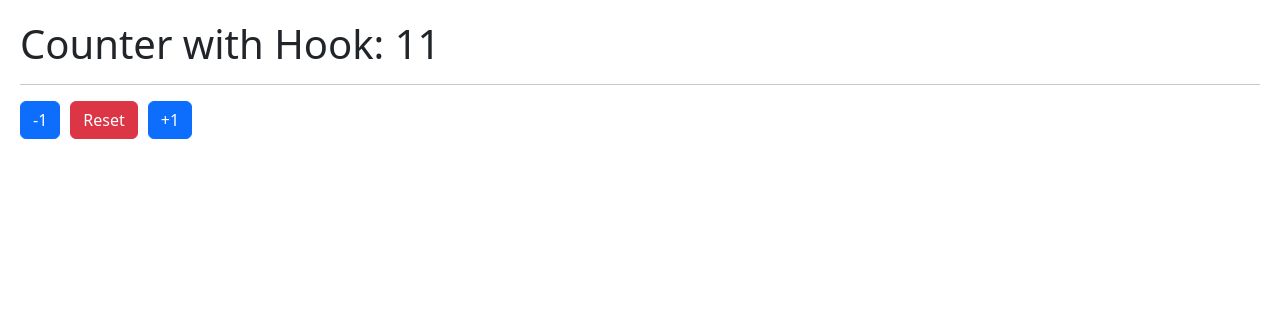
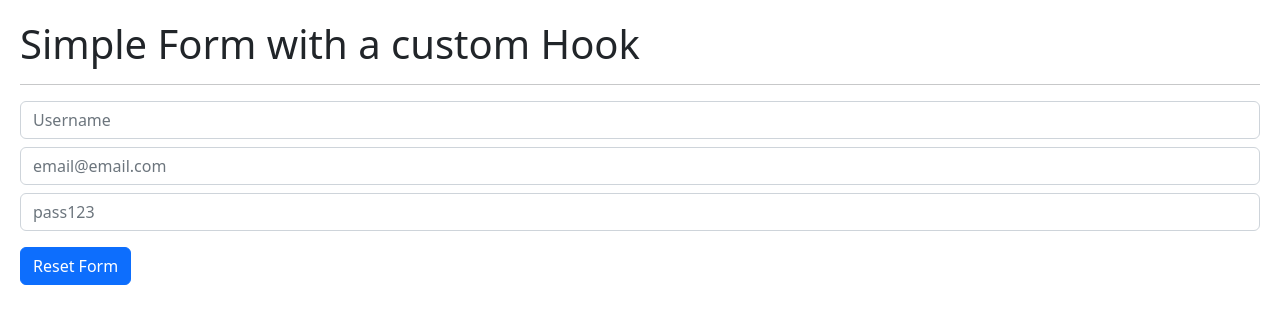
Before and after one commit to Fairfaxx/All-about-hooks, a React (Vite) app: page / in a window 1280 px wide. Shown: the top 324 px of the page. Built offline with nearby package versions, Linux system fonts and the light colour scheme.

Commit message:
useEffect hook + custom hook form (#2)
Co-authored-by: FefeLemaire <federico.lemaire@alloy.digital>

```diff
--- /dev/null
+++ b/src/02-useEffect/FormWithCustomHook.jsx
@@ -0,0 +1,57 @@
+import { useForm } from '../hooks/useForm';
+import { Message } from './Message';
+
+export const FormWithCustomHook = () => {
+  const { formState, onResetForm, handleChange } = useForm({
+    username: '',
+    email: '',
+    password: '',
+  });
+
+  const { username, email, password } = formState;
+
+  // useEffect(() => {
+  //   // Without a dependency the useEffect will be called every time a change is made
+  //   // With an empty array dependency it will be called just when the component is created
+  //   // With a dependency it will be called when the component is created and every time the dependency is has a change
+
+  //   return () => {};
+  // }, []);
+
+  return (
+    <>
+      <h1>Simple Form with a custom Hook</h1>
+      <hr />
+      <input
+        type="text"
+        className="form-control"
+        placeholder="Username"
+        name="username"
+        value={username}
+        onChange={handleChange}
+      />
+      <input
+        type="email"
+        className="form-control mt-2"
+        placeholder="email@email.com"
+        name="email"
+        value={email}
+        onChange={handleChange}
+      />
+      <input
+        type="password"
+        className="form-control mt-2"
+        placeholder="pass123"
+        name="password"
+        value={password}
+        onChange={handleChange}
+      />
+
+      {username === 'Fefee' && <Message />}
+
+      <button onClick={onResetForm} className="btn btn-primary mt-3">
+        Reset Form
+      </button>
+    </>
+  );
+};
--- /dev/null
+++ b/src/02-useEffect/Message.jsx
@@ -0,0 +1,26 @@
+import { useEffect, useState } from 'react';
+
+export const Message = () => {
+  const [coords, setCoords] = useState({ x: 0, y: 0 });
+
+  useEffect(() => {
+    const onMouseMove = ({ x, y }) => {
+      // const coords = { x, y };
+      setCoords({ x, y });
+    };
+
+    window.addEventListener('mousemove', onMouseMove);
+
+    return () => {
+      window.removeEventListener('mousemove', onMouseMove);
+      console.log('unmounted');
+    };
+  }, []);
+
+  return (
+    <>
+      <h3>User existed</h3>
+      {JSON.stringify(coords)}
+    </>
+  );
+};
--- /dev/null
+++ b/src/02-useEffect/SimpleForm.jsx
@@ -0,0 +1,51 @@
+import { useEffect, useState } from 'react';
+import { Message } from './Message';
+
+export const SimpleForm = () => {
+  const [formState, setFormState] = useState({
+    username: 'Fefe',
+    email: 'fefe@example.com',
+  });
+
+  const { username, email } = formState;
+
+  const handleChange = (e) => {
+    setFormState({
+      ...formState,
+      [e.target.name]: e.target.value,
+    });
+  };
+
+  useEffect(() => {
+    // Without a dependency the useEffect will be called every time a change is made
+    // With an empty array dependency it will be called just when the component is created
+    // With a dependency it will be called when the component is created and every time the dependency is has a change
+
+    return () => {};
+  }, []);
+
+  return (
+    <>
+      <h1>Simple Form</h1>
+      <hr />
+      <input
+        type="text"
+        className="form-control"
+        placeholder="Username"
+        name="username"
+        value={username}
+        onChange={handleChange}
+      />
+      <input
+        type="email"
+        className="form-control mt-2"
+        placeholder="email@email.com"
+        name="email"
+        value={email}
+        onChange={handleChange}
+      />
+
+      {username === 'Fefee' && <Message />}
+    </>
+  );
+};
--- /dev/null
+++ b/src/hooks/useForm.js
@@ -0,0 +1,22 @@
+import { useState } from 'react';
+
+export const useForm = (initialForm = {}) => {
+  const [formState, setFormState] = useState(initialForm);
+
+  const handleChange = (e) => {
+    setFormState({
+      ...formState,
+      [e.target.name]: e.target.value,
+    });
+  };
+
+  const onResetForm = () => {
+    setFormState(initialForm);
+  };
+  //  username: '', email: '', password: '' }
+  return {
+    formState,
+    onResetForm,
+    handleChange,
+  };
+};
--- a/src/main.jsx
+++ b/src/main.jsx
@@ -1,8 +1,10 @@
 import React from 'react';
 import ReactDOM from 'react-dom/client';
-import { CounterWithCustomHook } from './01-useState/CounterWithCustomHook';
 // import { HooksApp } from './HooksApp';
 // import { CounterApp } from './01-useState/CounterApp';
+// import { CounterWithCustomHook } from './01-useState/CounterWithCustomHook';
+// import { SimpleForm } from './02-useEffect/SimpleForm';
+import { FormWithCustomHook } from './02-useEffect/FormWithCUstomHook';
 
 import './index.css';
 
@@ -10,6 +12,8 @@ ReactDOM.createRoot(document.getElementById('root')).render(
   <React.StrictMode>
     {/* <HooksApp /> */}
     {/* <CounterApp /> */}
-    <CounterWithCustomHook />
+    {/* <CounterWithCustomHook /> */}
+    {/* <SimpleForm /> */}
+    <FormWithCustomHook />
   </React.StrictMode>
 );
```
